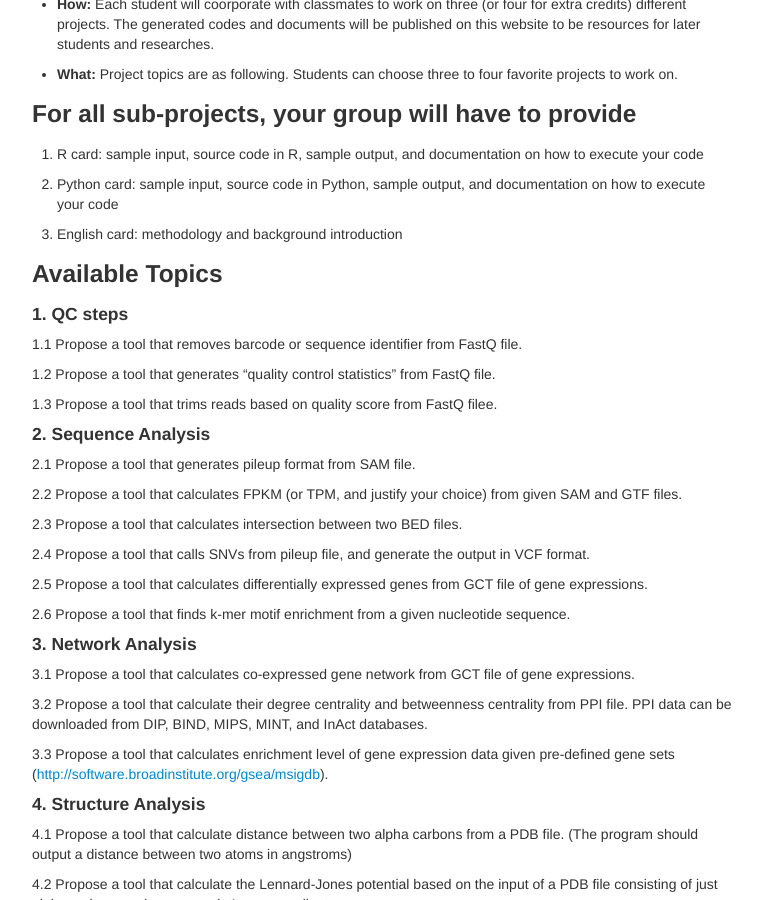
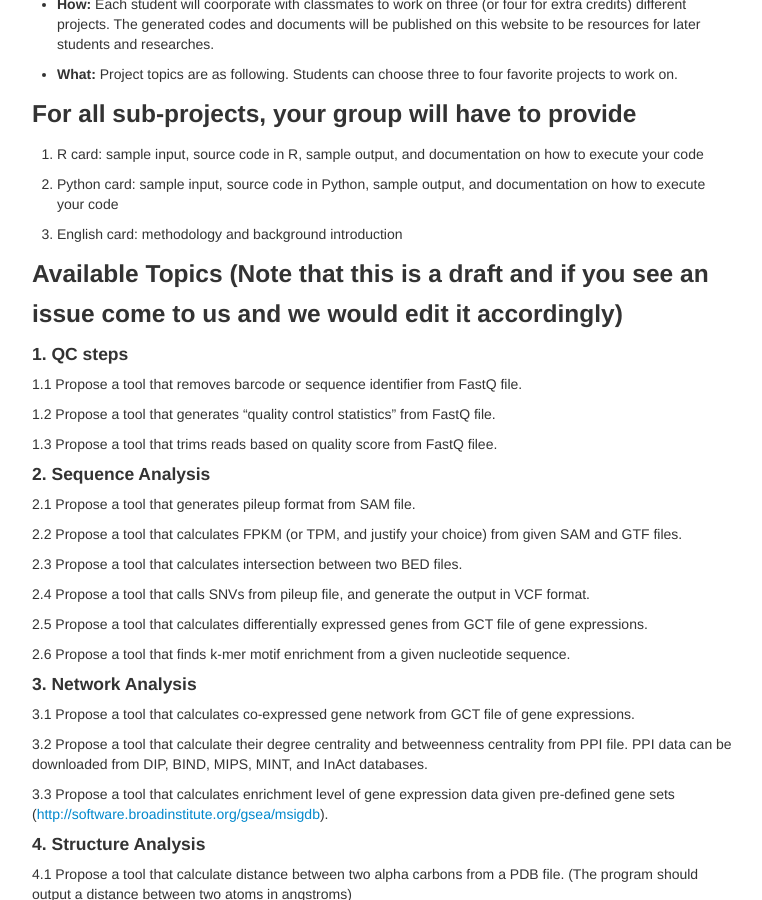
Before and after one commit to CBB752Spring2016/CBB752Spring2016.github.io, a Jekyll site: the page built from index.md, in a window 1280 px wide and 900 px high, scrolled down 618 px. Shown: the whole window, without its empty margins (258-1020 px from the left). Built offline with Jekyll 4.4.1, drawn with Linux system fonts in a browser that asks for light colours.

Commit message:
add comment for draft

```diff
--- a/index.md
+++ b/index.md
@@ -52,7 +52,7 @@ About the Final Project
 
 3.  English card: methodology and background introduction
 
-### Available Topics
+### Available Topics (Note that this is a draft and if you see an issue come to us and we would edit it accordingly)
 
 #### 1. QC steps
 
```
Also changed, not shown: 3 other files.
